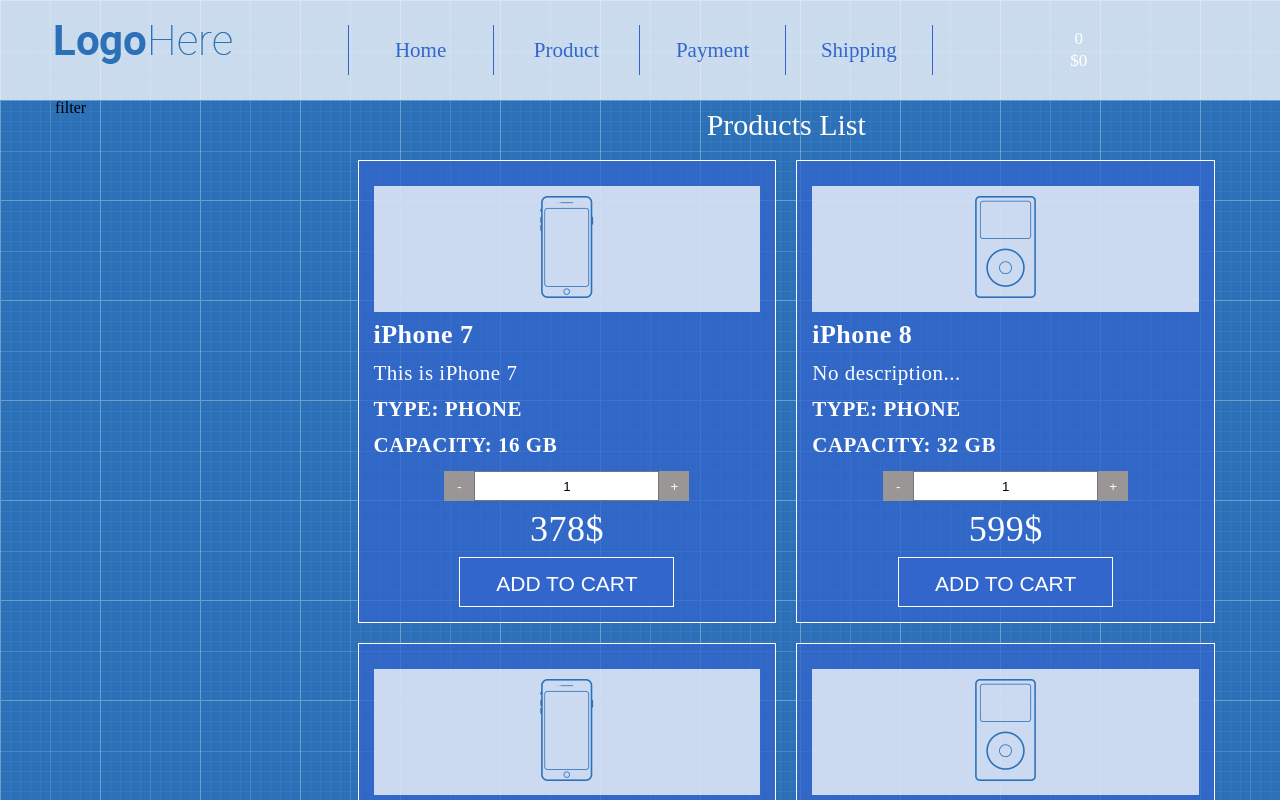
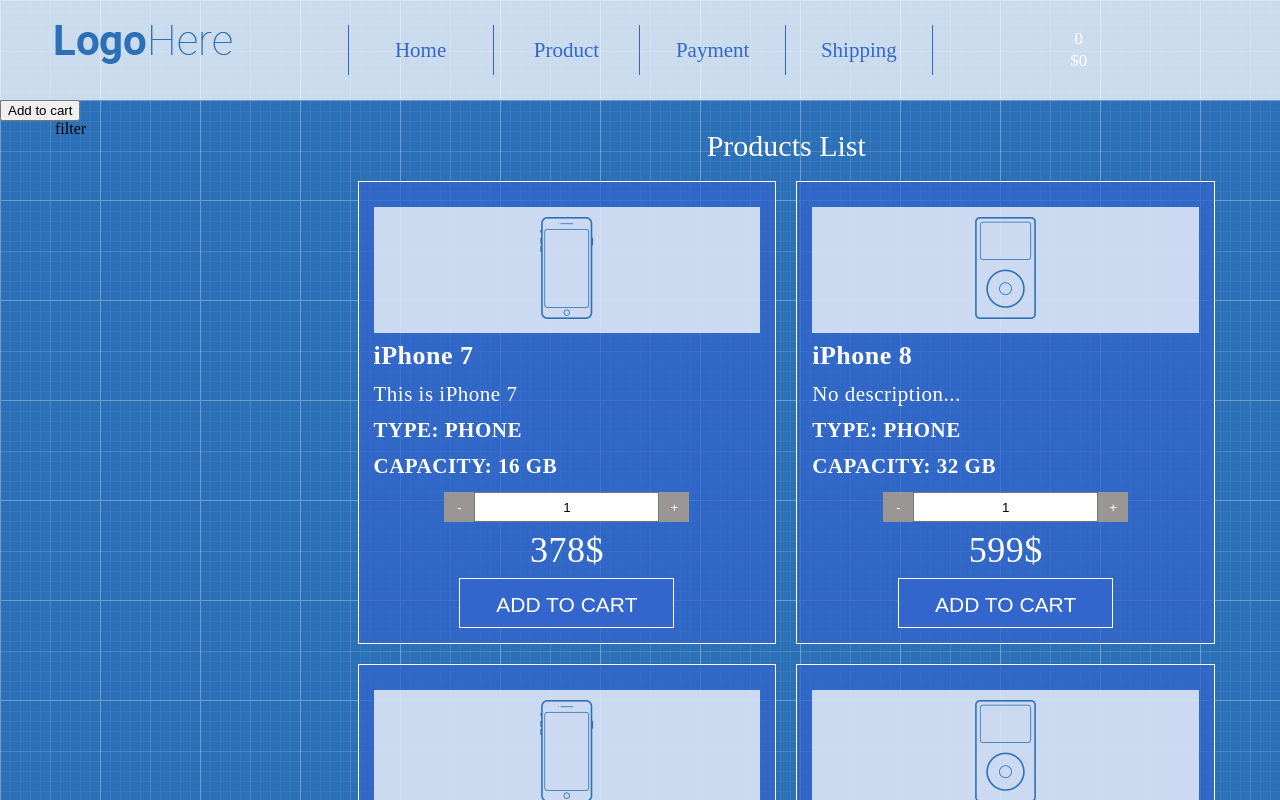
Before and after one commit to KRybiy/shop-project, a React (Create React App) app: page / in a window 1280 px wide. Shown: the top 800 px of the page. Built offline with nearby package versions, Linux system fonts and the light colour scheme.

Commit message:
make price and totalCount change

```diff
--- a/src/App/App.js
+++ b/src/App/App.js
@@ -11,9 +11,19 @@ class App extends Component {
 
     state ={
         cartData: {
+
             price:0,
             totalCount:0,
         }
+    }
+
+    addProductToCart = (price,count)=>{
+        this.setState((prevState)=>({
+            cartData:{
+            totalCount:prevState.cartData.totalCount+count,
+            price:prevState.cartData.price+(price*count),
+            }
+        }))
     }
     render () {
         return (
@@ -22,6 +32,8 @@ class App extends Component {
                 totalCount={this.state.cartData.totalCount}
                 price={this.state.cartData.price}
             />
+            <button onClick={()=>this.addProductToCart(500,5)}>Add to cart
+            </button>
             <Main/>
             <Footer/>
              </div>
```
